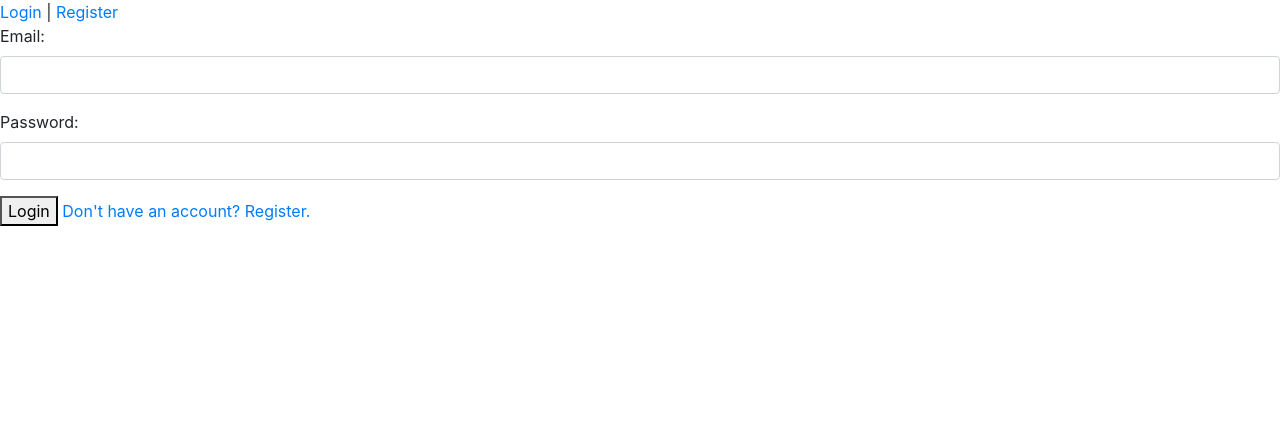
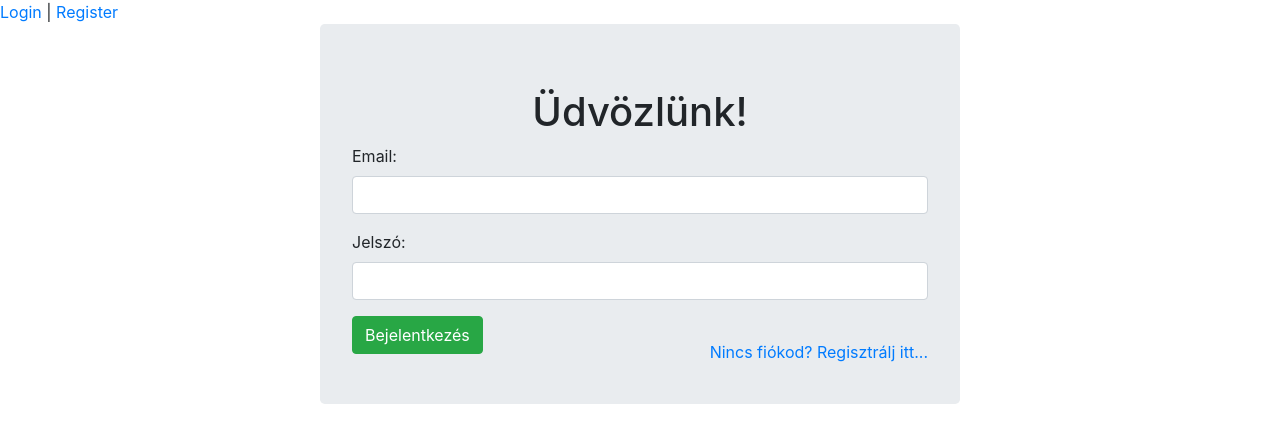
Before and after one commit to Bencece/CarPoolNew, a Vue app in the folder client/: page /#/ in a window 1280 px wide. Shown: the top 442 px of the page. Built offline with nearby package versions, Linux system fonts and the light colour scheme.

Commit message:
style LoginUser

```diff
--- a/client/public/index.html
+++ b/client/public/index.html
@@ -4,7 +4,6 @@
     <meta charset="utf-8">
     <meta http-equiv="X-UA-Compatible" content="IE=edge">
     <meta name="viewport" content="width=device-width,initial-scale=1.0">
-    <link rel="stylesheet" href="../src/assets/style.css">
     <link rel="icon" href="<%= BASE_URL %>favicon.ico">
     <title><%= htmlWebpackPlugin.options.title %></title>
   </head>
--- a/client/src/App.vue
+++ b/client/src/App.vue
@@ -34,5 +34,4 @@ export default {
 </script>
 
 <style>
-
 </style>
--- a/client/src/views/LoginUser.vue
+++ b/client/src/views/LoginUser.vue
@@ -1,25 +1,21 @@
 <template>
   <div>
+    <div class="jumbotron loginBox">
+      <h1 class="title">Üdvözlünk!</h1>
       <form @submit.prevent="login">
         <div class="form-group">
-        <label for="email">
-          Email:
-        </label>
+          <label for="email">Email:</label>
           <input v-model="email" type="email" name="email" value class="form-control">
         </div>
         <div class="form-group">
-        <label for="password">
-          Password:
-        </label>
+          <label for="password">Jelszó:</label>
           <input v-model="password" type="password" name="password" value class="form-control">
         </div>
-      <button type="submit" name="button">
-        Login
-      </button>
-      <router-link to="/register">
-        Don't have an account? Register.
-      </router-link>
+        <button type="submit" name="button" class="btn btn-success loginButton">Bejelentkezés</button>
+        <br/>
+        <router-link to="/register" class="regLabel">Nincs fiókod? Regisztrálj itt...</router-link>
       </form>
+    </div>
   </div>
 </template>
 
@@ -47,4 +43,19 @@ export default {
 </script>
 
 <style>
+.loginBox{
+  width: 50%;
+  margin: auto;
+  position: relative;
+  top:50%;
+}
+.title{
+  text-align: center;
+}
+.loginButton{
+  float: left;
+}
+.regLabel{
+  float: right;
+}
 </style>
```
Also changed, not shown: client/src/assets/style.css (deleted). Lines whose indentation alone changed are shown as unchanged.
